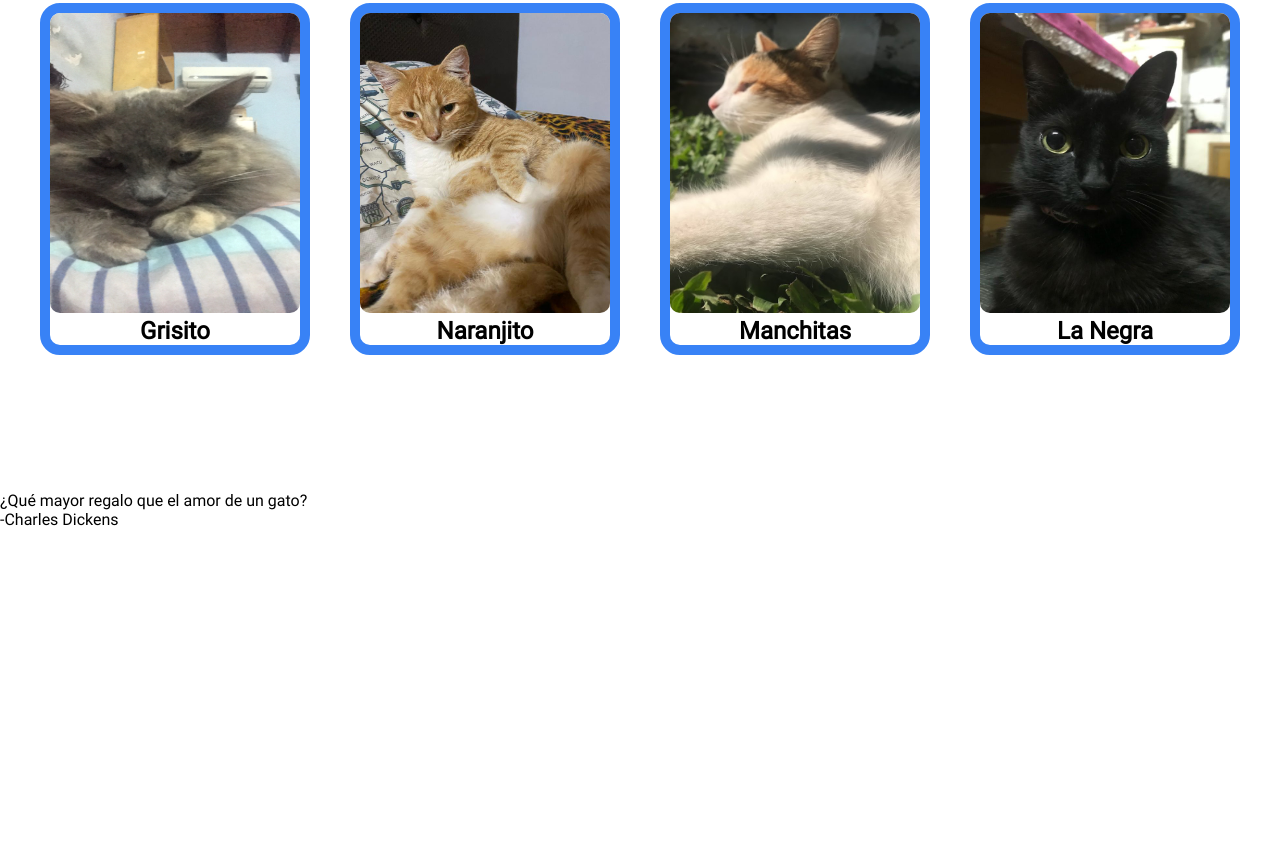
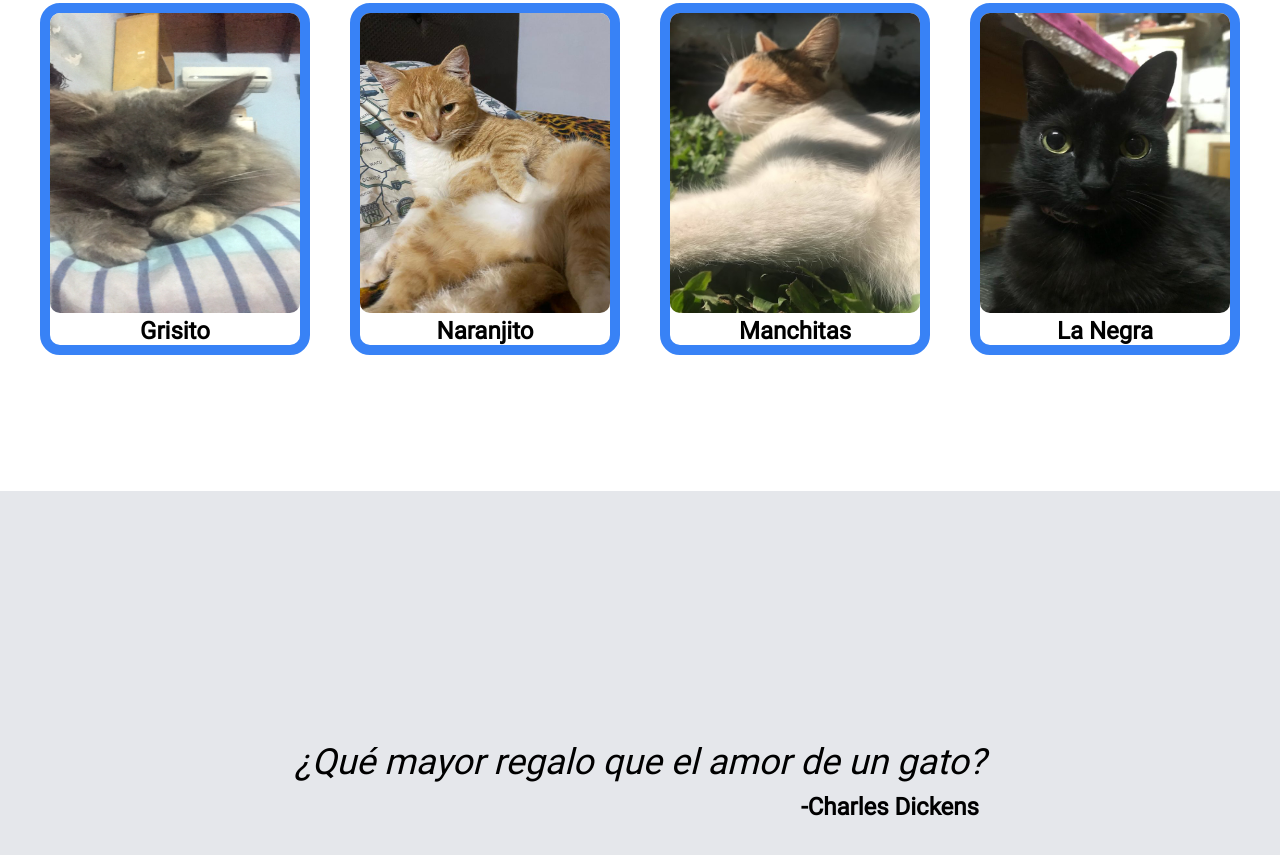
Before and after one commit to Kranskur/landing-page, a plain HTML site: page index.html in a window 1280 px wide. Shown: the part 738-1593 px from the top of the page. Before the commit the page ends 1267 px from the top, so only its background shows below. Drawn offline with Linux system fonts and the light colour scheme.

Commit message:
Added CSS to the quote container

```diff
--- a/style.css
+++ b/style.css
@@ -141,3 +141,23 @@ button{
     font-size: 24px;
     font-weight: 800;
 }
+.container-three{
+    display:flex;
+    flex-direction: column;
+    align-items: center;
+    background-color: #E5E7EB;
+    padding-top: 250px;
+    padding-bottom: 250px;
+}
+.quote{
+    display: flex;
+    font-size: 36px;
+    font-style: italic;
+}
+.author{
+    display: flex;
+    padding-left: 500px;
+    font-size: 24px;
+    font-weight: 800;
+    padding-top: 10px;
+}
```
